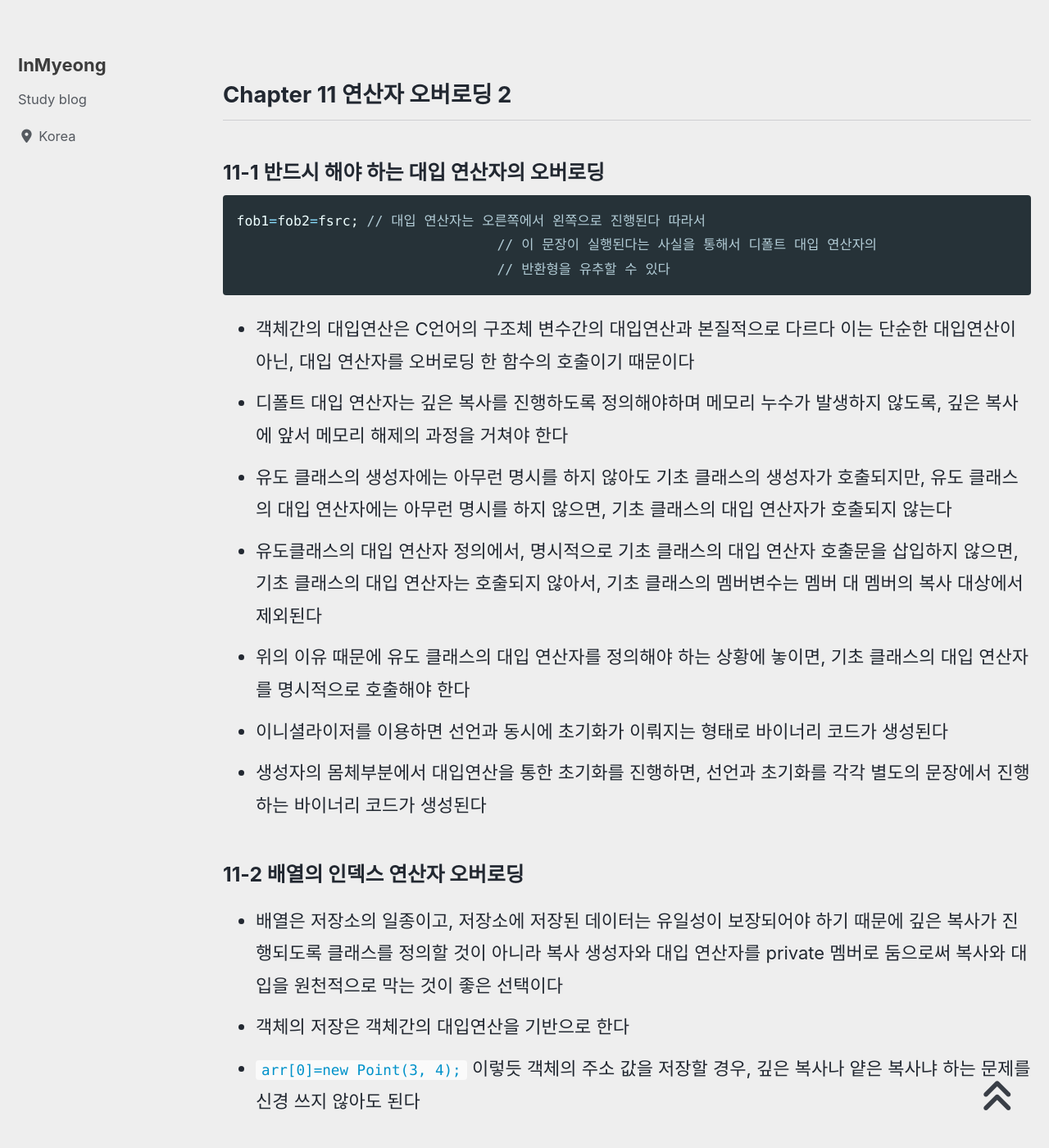
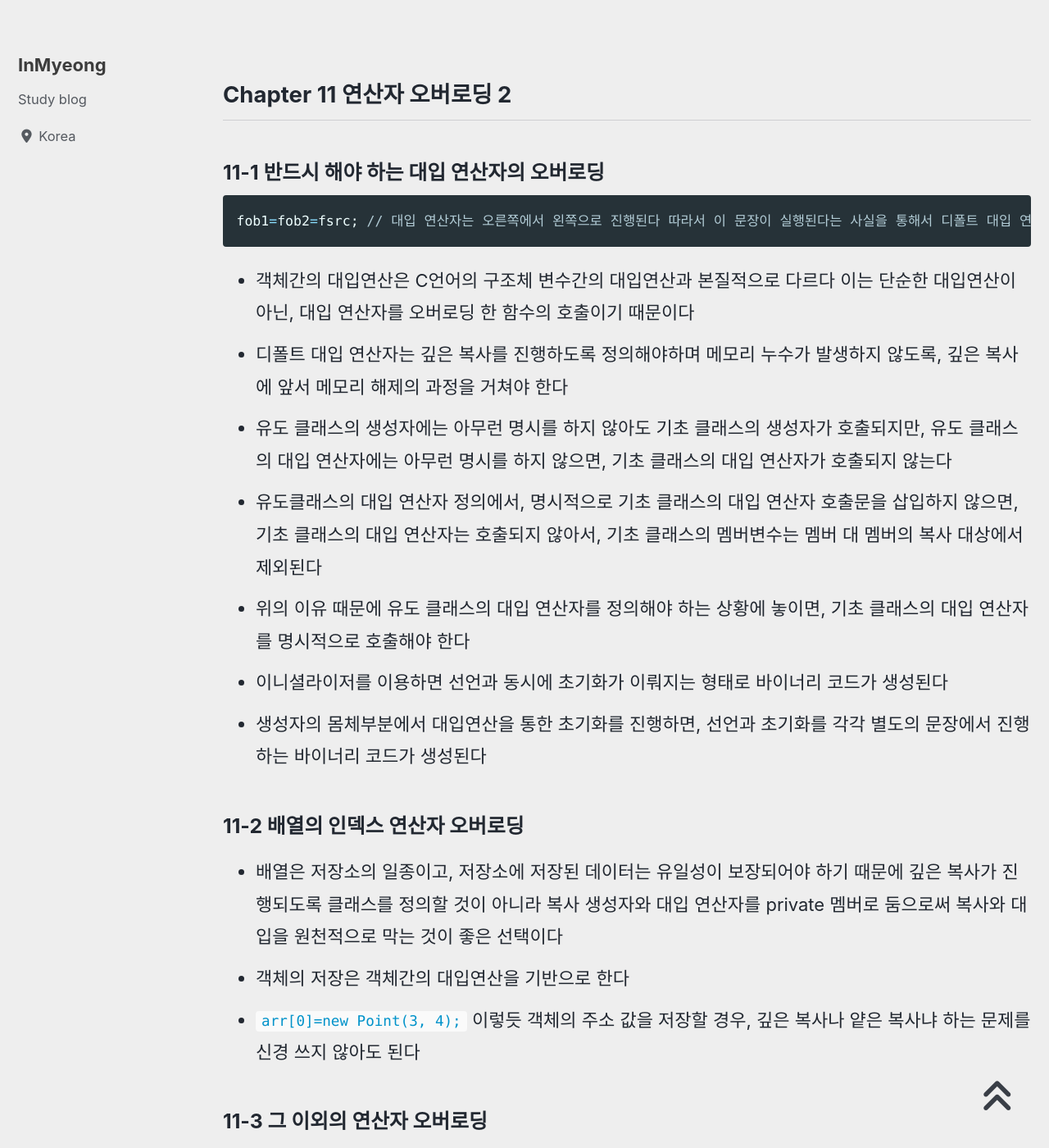
Before and after one commit to devMyeong/devMyeong.github.io, a Jekyll site: the page built from _posts/cpp/2021-07-29-cpp.md, in a window 1280 px wide and 1400 px high, scrolled down 22314 px. Shown: the whole window at 82% size. Built offline with Jekyll 4.4.1, drawn with Linux system fonts in a browser that asks for light colours; cached includes are drawn as plain includes; nearby versions of some CDN libraries; some web fonts are replaced; comment, search, counter and statistics services are not loaded.

Commit message:
corr typo

````diff
--- a/_posts/cpp/2021-07-29-cpp.md
+++ b/_posts/cpp/2021-07-29-cpp.md
@@ -456,9 +456,7 @@ ostream& endl(ostream &ostm)
 ### 11-1 반드시 해야 하는 대입 연산자의 오버로딩
 
 ```cpp
-fob1=fob2=fsrc; // 대입 연산자는 오른쪽에서 왼쪽으로 진행된다 따라서
-				// 이 문장이 실행된다는 사실을 통해서 디폴트 대입 연산자의
-				// 반환형을 유추할 수 있다
+fob1=fob2=fsrc; // 대입 연산자는 오른쪽에서 왼쪽으로 진행된다 따라서 이 문장이 실행된다는 사실을 통해서 디폴트 대입 연산자의 반환형을 유추할 수 있다
 ```
 
 - 객체간의 대입연산은 C언어의 구조체 변수간의 대입연산과 본질적으로 다르다 이는 단순한 대입연산이 아닌, 대입 연산자를 오버로딩 한 함수의 호출이기 때문이다
@@ -475,7 +473,7 @@ fob1=fob2=fsrc; // 대입 연산자는 오른쪽에서 왼쪽으로 진행된다
 - `arr[0]=new Point(3, 4);` 이렇듯 객체의 주소 값을 저장할 경우, 깊은 복사나 얕은 복사냐 하는 문제를 신경 쓰지 않아도 된다
 
 ### 11-3 그 이외의 연산자 오버로딩
-- `-> *` 이 두 연산자는 피 연산자가 하나인 단한 연산자의 형태로 오버로딩 된다는 특징만 기억하자
+- `->, *` 이 두 연산자는 피 연산자가 하나인 단한 연산자의 형태로 오버로딩 된다는 특징만 기억하자
 - 라이브러리의 일부로 포함되어 있는 스마트 포인터를 활용하는 경우가 많다
 - Adder 클래스와 같이 함수처럼 동작하는 클래스를 가리켜 펑터라 한다 또한 함수 오브젝트 라고도 불린다
 
````
